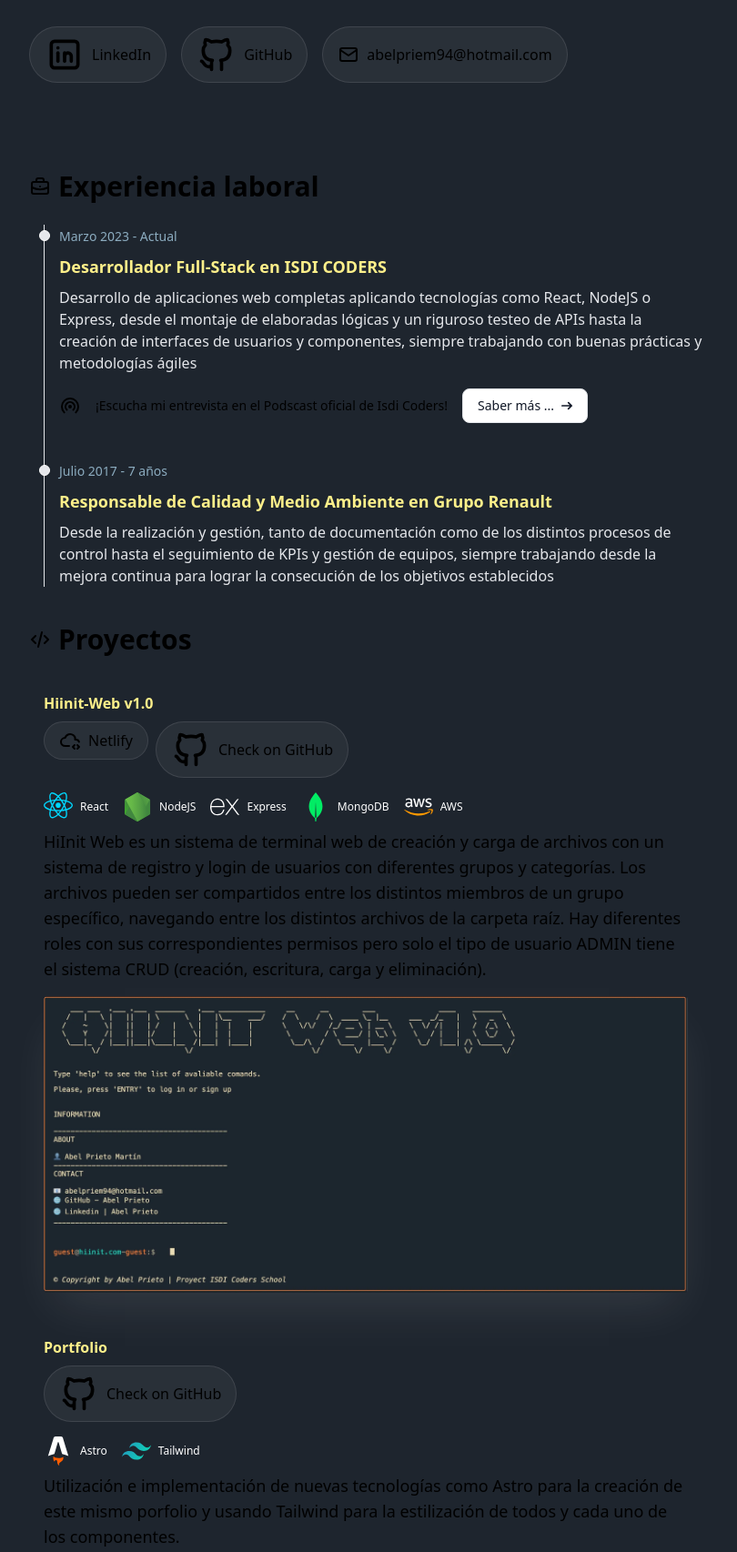
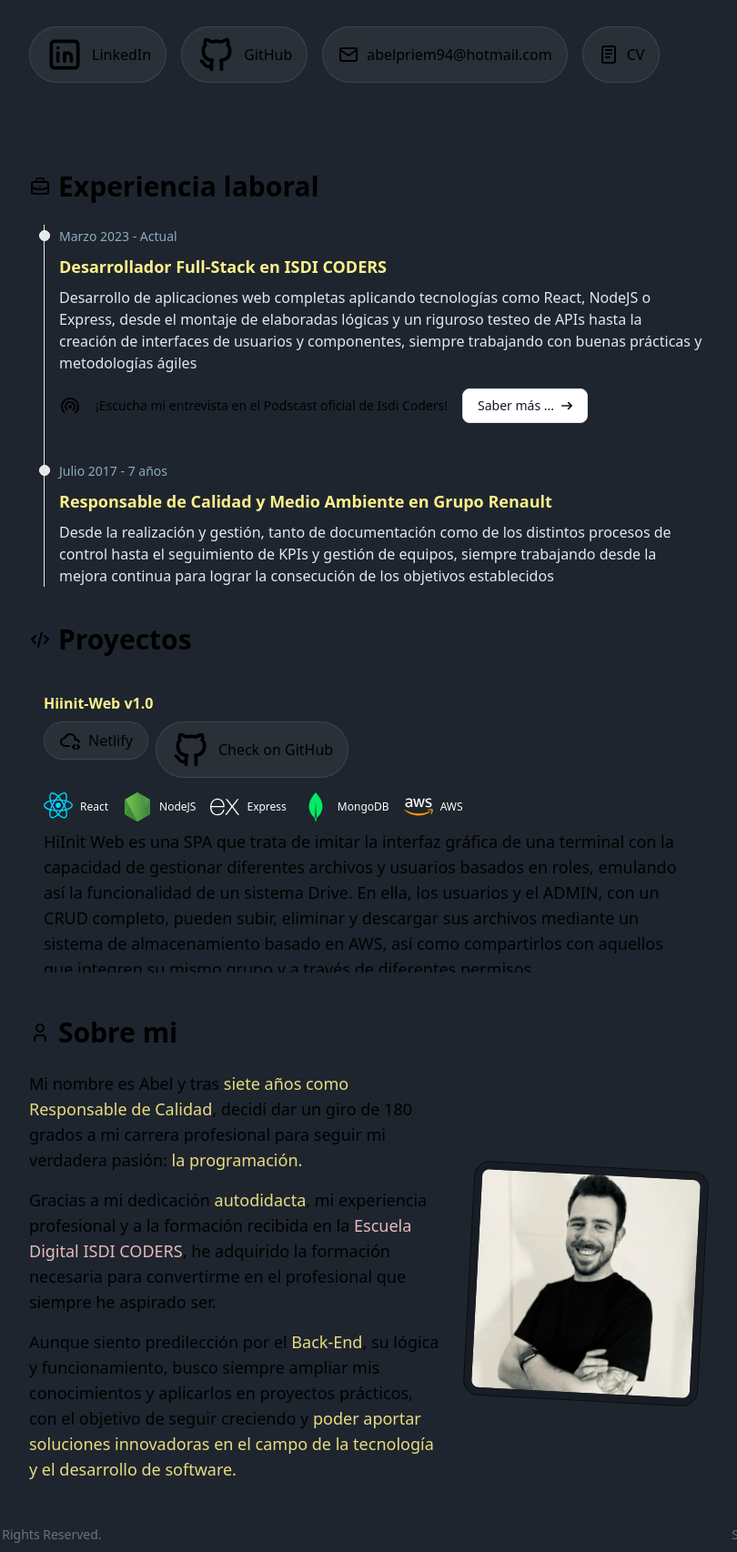
Before and after one commit to abelpriem/porfolio-abel, an Astro site: page / in a window 1280 px wide. Shown: the part 815-2521 px from the top of the page at 91% size, without its empty margins (238-1048 px from the left). Built offline with nearby package versions, Linux system fonts and the light colour scheme; Astro itself is replaced by a stand-in of ours.

Commit message:
add some updates on projects and about me too

```diff
--- /dev/null
+++ b/src/components/About.astro
@@ -0,0 +1,42 @@
+---
+
+---
+
+<article class="flex flex-col justify-center items-center gap-8 md:flex-row">
+  <img
+    width="200"
+    height="200"
+    src={"/others/profile.webp"}
+    alt="Foto de perfil"
+    class="order-1 object-cover w-64 h-full p-1 md:order-2 rotate-3 lg:p-2 lg:w-64 aspect-square rounded-2xl bg-black/20 dark:bg-yellow-500/5 ring-1 ring-black/70 dark:ring-white/20"
+    style="object-position: 25% 25%"
+  />
+
+  <div>
+    <p class="text-lg mb-4 tex-pretty">
+      Mi nombre es Abel y tras <span class="text-yellow-200/90"
+        >siete años como Responsable de Calidad</span
+      >, decidí dar un giro de 180 grados a mi carrera profesional para seguir
+      mi verdadera pasión: <span class="text-yellow-200/90"
+        >la programación.</span
+      >
+    </p>
+    <p class="text-lg mb-4 tex-pretty">
+      Gracias a mi dedicación <span class="text-yellow-200/90">autodidacta</span
+      >, mi experiencia profesional y a la formación recibida en la
+      <span class="text-red-200/90">Escuela Digital ISDI CODERS</span>, he
+      adquirido la formación necesaria para convertirme en el profesional que
+      siempre he aspirado ser.
+    </p>
+    <p class="text-lg mb-4 tex-pretty">
+      Aunque siento predilección por el <span class="text-yellow-200/90"
+        >Back-End</span
+      >, su lógica y funcionamiento, busco siempre ampliar mis conocimientos y
+      aplicarlos en proyectos prácticos, con el objetivo de seguir creciendo y
+      <span class="text-yellow-200/90"
+        >poder aportar soluciones innovadoras en el campo de la tecnología y el
+        desarrollo de software.</span
+      >
+    </p>
+  </div>
+</article>
--- a/src/components/Projects.astro
+++ b/src/components/Projects.astro
@@ -61,7 +61,7 @@ const PROJECTS = [
   {
     title: "Hiinit-Web v1.0",
     description:
-      "HiInit Web es un sistema de terminal web de creación y carga de archivos con un sistema de registro y login de usuarios con diferentes grupos y categorías. Los archivos pueden ser compartidos entre los distintos miembros de un grupo específico, navegando entre los distintos archivos de la carpeta raíz. Hay diferentes roles con sus correspondientes permisos pero solo el tipo de usuario ADMIN tiene el sistema CRUD (creación, escritura, carga y eliminación).",
+      "HiInit Web es una SPA que trata de imitar la interfaz gráfica de una terminal con la capacidad de gestionar diferentes archivos y usuarios basados en roles, emulando así la funcionalidad de un sistema Drive. En ella, los usuarios y el ADMIN, con un CRUD completo, pueden subir, eliminar y descargar sus archivos mediante un sistema de almacenamiento basado en AWS, así como compartirlos con aquellos que integren su mismo grupo y a través de diferentes permisos.",
     link: "https://main--hiinit-web-terminal.netlify.app/",
     github: "https://github.com/abelpriem/HiInit-Web-Terminal.git",
     image: "/projects/hiinit.webp",
@@ -70,28 +70,28 @@ const PROJECTS = [
   {
     title: "Portfolio",
     description:
-      "Utilización e implementación de nuevas tecnologías como Astro para la creación de este mismo porfolio y usando Tailwind para la estilización de todos y cada uno de los componentes.",
+      "Utilización e implementación de nuevas tecnologías como Astro para la creación y el desarrollo de este mismo porfolio y usando Tailwind para la estilización de todos y cada uno de los componentes.",
     link: "",
     github: "https://github.com/abelpriem/portfolio-abel.git",
     image: "/projects/portfolio.webp",
     tags: [TAGS.ASTRO, TAGS.TAILWIND],
   },
   {
-    title: "API Rest -  BLOG",
+    title: "API Rest -  Social Media",
     description:
-      "Esta es una API Rest completa y totalmente funcional para implementar en un sitio web de blogs con CRUD. Es capaz de crear artículos asociándoles imágenes a través de un sistema de carga de archivos así como la posibilidad de listarlos a través de un buscador.",
+      "Esta es una API Rest totalmente operativa y funcional, creada desde cero, para poder implementar en un sitio web de redes sociales con un sistema CRUD completo. Es capaz de crear diferentes usuarios con sus propias publicaciones, con la posibilidad de seguir a diferentes usuarios, subir sus avatares y descargarlos de la misma manera.",
+    link: "",
+    github: "https://github.com/abelpriem/API-SOCIAL-MEDIA.git",
+    image: "/projects/socialmedia.webp",
+    tags: [TAGS.NODEJS, TAGS.EXPRESS, TAGS.MONGODB],
+  },
+  {
+    title: "API Rest -  Blog",
+    description:
+      "Otra API Rest completa , lista para poder implantar en un modelo web especializado en artículos blog. En esta API, podremos crear usuarios y hacer peticiones de artículos, asociándoles imágenes a través de un sistema de carga de archivos local así como la posibilidad de listarlos a través de un buscador.",
     link: "",
     github: "https://github.com/abelpriem/API-Rest-Blog.git",
     image: "/projects/apiblog.webp",
-    tags: [TAGS.NODEJS, TAGS.EXPRESS, TAGS.MONGODB],
-  },
-  {
-    title: "API Rest -  SOCIAL MEDIA",
-    description:
-      "Esta es una API Rest completa y totalmente funcional para implementar en un sitio web de redes sociales con CRUD. Es capaz de crear diferentes usuarios con sus propias publicaciones o posts con la posibilidad de seguir a diferentes usuarios, subir sus avatares y descargarlos también.",
-    link: "",
-    github: "https://github.com/abelpriem/API-SOCIAL-MEDIA.git",
-    image: "/projects/socialmedia.webp",
     tags: [TAGS.NODEJS, TAGS.EXPRESS, TAGS.MONGODB],
   },
 ];
--- /dev/null
+++ b/src/components/SectionProjects.astro
@@ -0,0 +1,10 @@
+---
+const { class: className, id } = Astro.props;
+---
+
+<section
+  id={id}
+  class={`w-full mx-auto lg:w-[740px] h-96 overflow-y-auto ${className}`}
+>
+  <slot />
+</section>
--- /dev/null
+++ b/src/icons/CVIcon.astro
@@ -0,0 +1,17 @@
+<svg
+  {...Astro.props}
+  xmlns="http://www.w3.org/2000/svg"
+  width="24"
+  height="24"
+  viewBox="0 0 24 24"
+  fill="none"
+  stroke="currentColor"
+  stroke-width="2"
+  stroke-linecap="round"
+  stroke-linejoin="round"
+  class="icon icon-tabler icons-tabler-outline icon-tabler-notes"
+  ><path stroke="none" d="M0 0h24v24H0z" fill="none"></path><path
+    d="M5 3m0 2a2 2 0 0 1 2 -2h10a2 2 0 0 1 2 2v14a2 2 0 0 1 -2 2h-10a2 2 0 0 1 -2 -2z"
+  ></path><path d="M9 7l6 0"></path><path d="M9 11l6 0"></path><path
+    d="M9 15l4 0"></path></svg
+>
--- /dev/null
+++ b/src/icons/UserIcon.astro
@@ -0,0 +1,16 @@
+<svg
+  {...Astro.props}
+  xmlns="http://www.w3.org/2000/svg"
+  width="24"
+  height="24"
+  viewBox="0 0 24 24"
+  fill="none"
+  stroke="currentColor"
+  stroke-width="2"
+  stroke-linecap="round"
+  stroke-linejoin="round"
+  class="icon icon-tabler icons-tabler-outline icon-tabler-user"
+  ><path stroke="none" d="M0 0h24v24H0z" fill="none"></path><path
+    d="M8 7a4 4 0 1 0 8 0a4 4 0 0 0 -8 0"></path><path
+    d="M6 21v-2a4 4 0 0 1 4 -4h4a4 4 0 0 1 4 4v2"></path></svg
+>
--- a/src/icons/icons.astro
+++ b/src/icons/icons.astro
@@ -13,6 +13,8 @@ import MongoDB from "./MongoDB.astro";
 import JavaScript from "./JavaScript.astro";
 import AstroIcon from "./AstroIcon.astro";
 import TailwindIcon from "./TailwindIcon.astro";
+import UserIcon from "./UserIcon.astro";
+import CVIcon from "./CVIcon.astro";
 
 export const icons = {
   AWSIcon,
@@ -22,6 +24,8 @@ export const icons = {
   BriefcaseIcon,
   CodeIcon,
   CloudIcon,
+  UserIcon,
+  CVIcon,
   React,
   NodeJS,
   Express,
--- a/src/pages/index.astro
+++ b/src/pages/index.astro
@@ -4,13 +4,23 @@ import Card from "../components/Card.astro";
 import Badge from "../components/Badge.astro";
 
 import { icons } from "../icons/icons.astro";
-const { LinkedinIcon, GithubIcon, EmailIcon, BriefcaseIcon, CodeIcon } = icons;
+const {
+  LinkedinIcon,
+  GithubIcon,
+  EmailIcon,
+  BriefcaseIcon,
+  CodeIcon,
+  UserIcon,
+  CVIcon,
+} = icons;
 
 import SocialPhil from "../components/SocialPhil.astro";
 import SectionContainer from "../components/SectionContainer.astro";
+import SectionProjects from "../components/SectionProjects.astro";
 import { GeneratedIdentifierFlags } from "typescript";
 import Experience from "../components/Experience.astro";
 import Projects from "../components/Projects.astro";
+import About from "../components/About.astro";
 ---
 
 <Layout
@@ -35,8 +45,8 @@ import Projects from "../components/Projects.astro";
       <h2 class="text-xl lg:text-2xl opacity-80 text-wrap max-w-[700px]">
         <span>+2 años de experiencia.</span><span class="text-yellow-200/90"
           >Desarrollador Web Full-Stack.</span
-        ><span class="text-red-200/90">
-          Residiendo en Gijón, Asturias (España).</span
+        ><span class="opacity-75"> Residiendo en </span><span
+          class="text-red-200/90">Gijón, Asturias (España).</span
         ><span class="opacity-75"
           >Especializado en el Stack MERN y apasionado del backend, actualmente
           trabajando con nuevas tecnologías como Astro o NextJs</span
@@ -64,6 +74,13 @@ import Projects from "../components/Projects.astro";
           <EmailIcon class="size-4 md:size-6" />
           abelpriem94@hotmail.com
         </SocialPhil>
+
+        <SocialPhil
+          href="https://drive.google.com/file/d/1TRf7HRM7pM7FNBMQJoClNChsJ2VRhRDU/view?usp=sharing"
+        >
+          <CVIcon class="size-4 md:size-6" />
+          CV
+        </SocialPhil>
       </nav>
     </SectionContainer>
 
@@ -74,11 +91,18 @@ import Projects from "../components/Projects.astro";
       <Experience />
     </SectionContainer>
 
-    <SectionContainer id="proyectos">
+    <SectionProjects id="proyectos" class="mb-12">
       <h2 class="text-3xl font-semibold mb-6 flex gap-x-2 items-center">
         <CodeIcon class="size-8" />Proyectos
       </h2>
       <Projects />
+    </SectionProjects>
+
+    <SectionContainer id="sobre-mi">
+      <h2 class="text-3xl font-semibold mb-6 flex gap-x-2 items-center">
+        <UserIcon class="size-8" />Sobre mi
+      </h2>
+      <About />
     </SectionContainer>
   </main></Layout
 >
```
Also changed, not shown: public/others/profile.webp (added).
